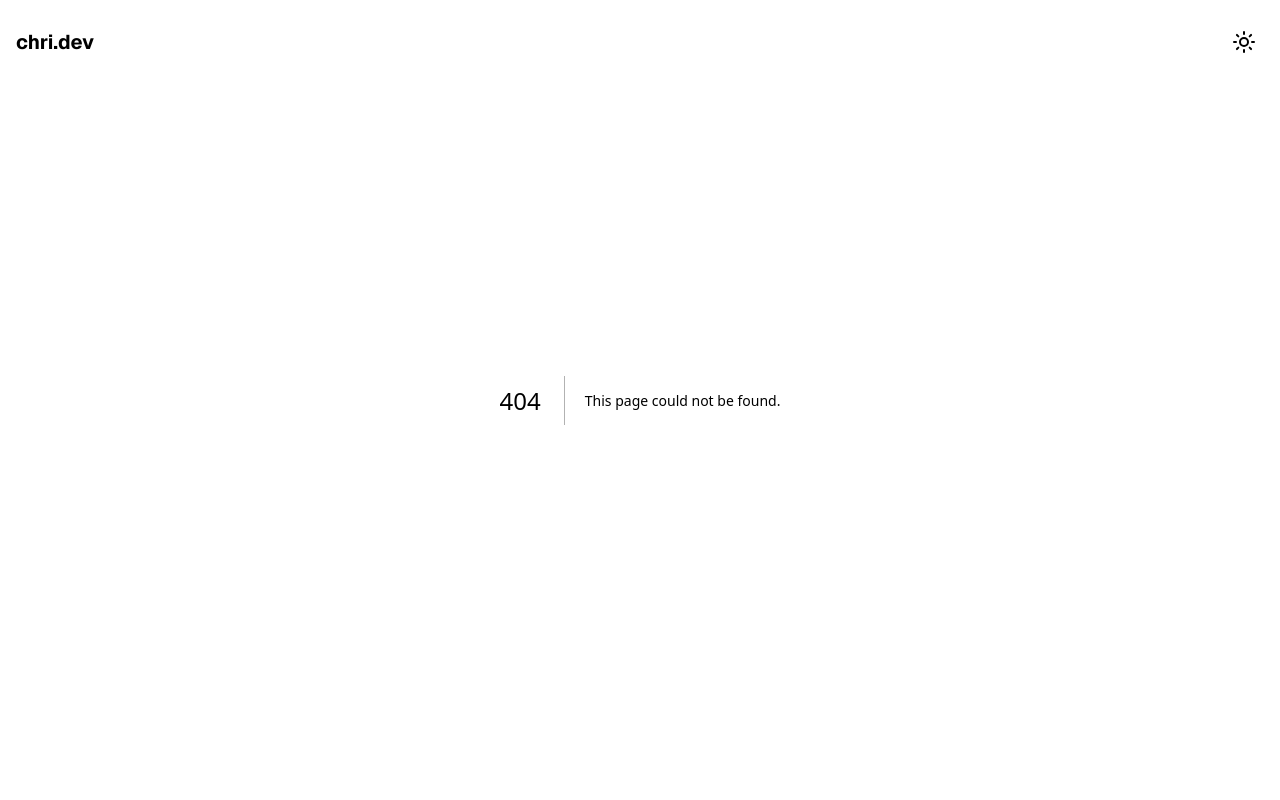
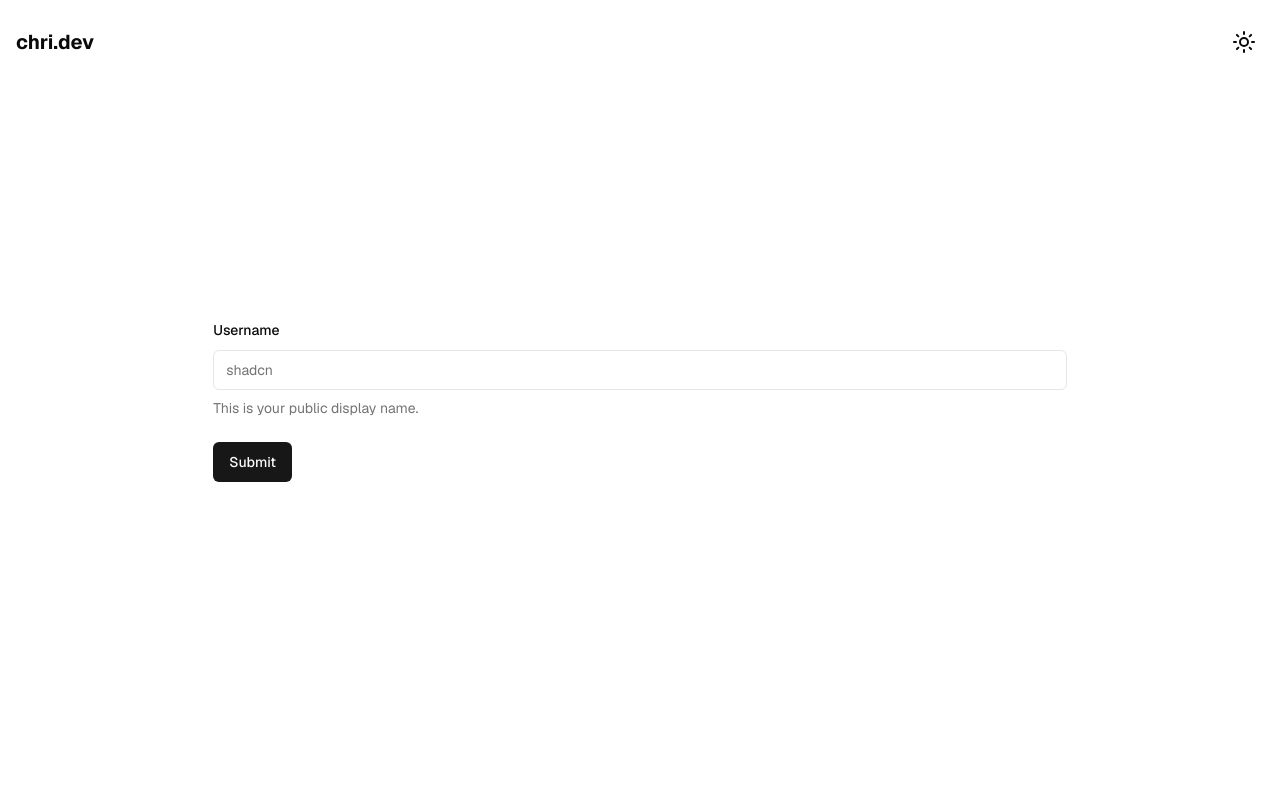
Before and after one commit to christianstamati/folio, a Next.js app: page /dev/test-form in a window 1280 px wide. Before the commit this address had no page. Shown: the top 800 px of the page. Built offline with nearby package versions, Linux system fonts and the light colour scheme; some icons are missing.

Commit message:
downgrade to next 14

```diff
--- a/next.config.mjs
+++ b/next.config.mjs
@@ -8,7 +8,7 @@
 /** @type {import('next').NextConfig} */
 const nextConfig = {
   experimental: {
-    reactCompiler: true,
+    // reactCompiler: true,
   },
   images: {
     remotePatterns: [
--- /dev/null
+++ b/src/app/dev/test-form/_actions/send-mail.action.ts
@@ -0,0 +1,9 @@
+"use server";
+
+async function sendMessageActionV2(
+  name: string,
+  email: string,
+  message: string,
+) {}
+
+export default sendMessageActionV2;
--- /dev/null
+++ b/src/app/dev/test-form/input-form.tsx
@@ -0,0 +1,68 @@
+"use client";
+
+import { zodResolver } from "@hookform/resolvers/zod";
+import { useForm } from "react-hook-form";
+import { z } from "zod";
+
+import { Button } from "@/components/ui/button";
+import {
+  Form,
+  FormControl,
+  FormDescription,
+  FormField,
+  FormItem,
+  FormLabel,
+  FormMessage,
+} from "@/components/ui/form";
+import { Input } from "@/components/ui/input";
+import { toast } from "@/components/ui/use-toast";
+
+const FormSchema = z.object({
+  username: z.string().min(2, {
+    message: "Username must be at least 2 characters.",
+  }),
+});
+
+export function InputForm() {
+  const form = useForm<z.infer<typeof FormSchema>>({
+    resolver: zodResolver(FormSchema),
+    defaultValues: {
+      username: "",
+    },
+  });
+
+  function onSubmit(data: z.infer<typeof FormSchema>) {
+    toast({
+      title: "You submitted the following values:",
+      description: (
+        <pre className="mt-2 w-[340px] rounded-md bg-slate-950 p-4">
+          <code className="text-white">{JSON.stringify(data, null, 2)}</code>
+        </pre>
+      ),
+    });
+  }
+
+  return (
+    <Form {...form}>
+      <form onSubmit={form.handleSubmit(onSubmit)} className="w-2/3 space-y-6">
+        <FormField
+          control={form.control}
+          name="username"
+          render={({ field }) => (
+            <FormItem>
+              <FormLabel>Username</FormLabel>
+              <FormControl>
+                <Input placeholder="shadcn" {...field} />
+              </FormControl>
+              <FormDescription>
+                This is your public display name.
+              </FormDescription>
+              <FormMessage />
+            </FormItem>
+          )}
+        />
+        <Button type="submit">Submit</Button>
+      </form>
+    </Form>
+  );
+}
--- /dev/null
+++ b/src/app/dev/test-form/page.tsx
@@ -0,0 +1,8 @@
+import { InputForm } from "@/app/dev/test-form/input-form";
+export default function FormPage() {
+  return (
+    <div className="flex h-screen items-center justify-center">
+      <InputForm />
+    </div>
+  );
+}
--- /dev/null
+++ b/src/components/ui/form.tsx
@@ -0,0 +1,176 @@
+import * as React from "react"
+import * as LabelPrimitive from "@radix-ui/react-label"
+import { Slot } from "@radix-ui/react-slot"
+import {
+  Controller,
+  ControllerProps,
+  FieldPath,
+  FieldValues,
+  FormProvider,
+  useFormContext,
+} from "react-hook-form"
+
+import { cn } from "@/lib/utils"
+import { Label } from "@/components/ui/label"
+
+const Form = FormProvider
+
+type FormFieldContextValue<
+  TFieldValues extends FieldValues = FieldValues,
+  TName extends FieldPath<TFieldValues> = FieldPath<TFieldValues>
+> = {
+  name: TName
+}
+
+const FormFieldContext = React.createContext<FormFieldContextValue>(
+  {} as FormFieldContextValue
+)
+
+const FormField = <
+  TFieldValues extends FieldValues = FieldValues,
+  TName extends FieldPath<TFieldValues> = FieldPath<TFieldValues>
+>({
+  ...props
+}: ControllerProps<TFieldValues, TName>) => {
+  return (
+    <FormFieldContext.Provider value={{ name: props.name }}>
+      <Controller {...props} />
+    </FormFieldContext.Provider>
+  )
+}
+
+const useFormField = () => {
+  const fieldContext = React.useContext(FormFieldContext)
+  const itemContext = React.useContext(FormItemContext)
+  const { getFieldState, formState } = useFormContext()
+
+  const fieldState = getFieldState(fieldContext.name, formState)
+
+  if (!fieldContext) {
+    throw new Error("useFormField should be used within <FormField>")
+  }
+
+  const { id } = itemContext
+
+  return {
+    id,
+    name: fieldContext.name,
+    formItemId: `${id}-form-item`,
+    formDescriptionId: `${id}-form-item-description`,
+    formMessageId: `${id}-form-item-message`,
+    ...fieldState,
+  }
+}
+
+type FormItemContextValue = {
+  id: string
+}
+
+const FormItemContext = React.createContext<FormItemContextValue>(
+  {} as FormItemContextValue
+)
+
+const FormItem = React.forwardRef<
+  HTMLDivElement,
+  React.HTMLAttributes<HTMLDivElement>
+>(({ className, ...props }, ref) => {
+  const id = React.useId()
+
+  return (
+    <FormItemContext.Provider value={{ id }}>
+      <div ref={ref} className={cn("space-y-2", className)} {...props} />
+    </FormItemContext.Provider>
+  )
+})
+FormItem.displayName = "FormItem"
+
+const FormLabel = React.forwardRef<
+  React.ElementRef<typeof LabelPrimitive.Root>,
+  React.ComponentPropsWithoutRef<typeof LabelPrimitive.Root>
+>(({ className, ...props }, ref) => {
+  const { error, formItemId } = useFormField()
+
+  return (
+    <Label
+      ref={ref}
+      className={cn(error && "text-destructive", className)}
+      htmlFor={formItemId}
+      {...props}
+    />
+  )
+})
+FormLabel.displayName = "FormLabel"
+
+const FormControl = React.forwardRef<
+  React.ElementRef<typeof Slot>,
+  React.ComponentPropsWithoutRef<typeof Slot>
+>(({ ...props }, ref) => {
+  const { error, formItemId, formDescriptionId, formMessageId } = useFormField()
+
+  return (
+    <Slot
+      ref={ref}
+      id={formItemId}
+      aria-describedby={
+        !error
+          ? `${formDescriptionId}`
+          : `${formDescriptionId} ${formMessageId}`
+      }
+      aria-invalid={!!error}
+      {...props}
+    />
+  )
+})
+FormControl.displayName = "FormControl"
+
+const FormDescription = React.forwardRef<
+  HTMLParagraphElement,
+  React.HTMLAttributes<HTMLParagraphElement>
+>(({ className, ...props }, ref) => {
+  const { formDescriptionId } = useFormField()
+
+  return (
+    <p
+      ref={ref}
+      id={formDescriptionId}
+      className={cn("text-sm text-muted-foreground", className)}
+      {...props}
+    />
+  )
+})
+FormDescription.displayName = "FormDescription"
+
+const FormMessage = React.forwardRef<
+  HTMLParagraphElement,
+  React.HTMLAttributes<HTMLParagraphElement>
+>(({ className, children, ...props }, ref) => {
+  const { error, formMessageId } = useFormField()
+  const body = error ? String(error?.message) : children
+
+  if (!body) {
+    return null
+  }
+
+  return (
+    <p
+      ref={ref}
+      id={formMessageId}
+      className={cn("text-sm font-medium text-destructive", className)}
+      {...props}
+    >
+      {body}
+    </p>
+  )
+})
+FormMessage.displayName = "FormMessage"
+
+export {
+  useFormField,
+  Form,
+  FormItem,
+  FormLabel,
+  FormControl,
+  FormDescription,
+  FormMessage,
+  FormField,
+}
--- /dev/null
+++ b/src/components/ui/label.tsx
@@ -0,0 +1,26 @@
+"use client"
+
+import * as React from "react"
+import * as LabelPrimitive from "@radix-ui/react-label"
+import { cva, type VariantProps } from "class-variance-authority"
+
+import { cn } from "@/lib/utils"
+
+const labelVariants = cva(
+  "text-sm font-medium leading-none peer-disabled:cursor-not-allowed peer-disabled:opacity-70"
+)
+
+const Label = React.forwardRef<
+  React.ElementRef<typeof LabelPrimitive.Root>,
+  React.ComponentPropsWithoutRef<typeof LabelPrimitive.Root> &
+    VariantProps<typeof labelVariants>
+>(({ className, ...props }, ref) => (
+  <LabelPrimitive.Root
+    ref={ref}
+    className={cn(labelVariants(), className)}
+    {...props}
+  />
+))
+Label.displayName = LabelPrimitive.Root.displayName
+
+export { Label }
```
Also changed, not shown: package.json (+7 -4 lines), 1 other file (tests, documents, lock files or other folders).
